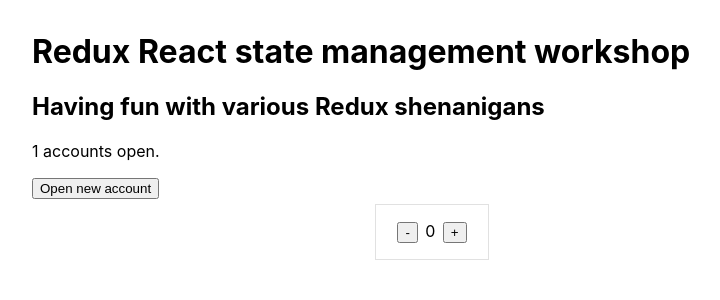
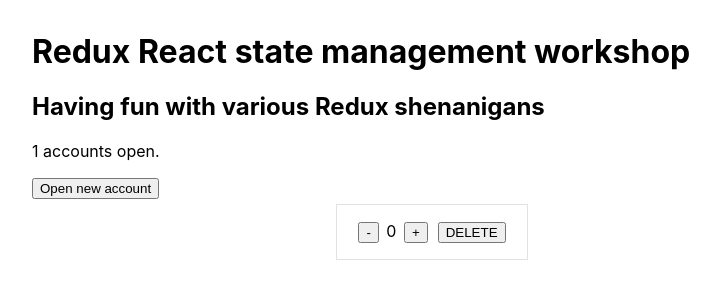
Before and after one commit to Blewin/react-redux-state-management-workshop, a React (Create React App) app: page / in a window 1280 px wide. Both pictures are taken after a click on the button "Open new account". Shown: the top 300 px of the page, without its empty margins (208-928 px from the left). Built offline with nearby package versions, Linux system fonts and the light colour scheme.

Commit message:
Added deleting users feature

```diff
--- a/src/components/Counter.js
+++ b/src/components/Counter.js
@@ -18,6 +18,10 @@
         <button onClick={this._onPlusClicked} className="counter__button">
           +
         </button>
+
+        <button onClick={this._onDeleteClicked} className="counter__button">
+          DELETE
+        </button>
       </div>
     );
   }
@@ -28,6 +32,10 @@
 
   _onPlusClicked = () => {
     this.props.onIncrement();
+  };
+
+  _onDeleteClicked = () => {
+    this.props.onDelete();
   };
 }
 
@@ -41,6 +49,7 @@
   return {
     onIncrement: () => dispatch({type: 'INCREMENT', id: props.userId}),
     onDecrement: () => dispatch({type: 'DECREMENT', id: props.userId}),
+    onDelete: () => dispatch({type: 'DELETE', id: props.userId}),
   }
 }
 
--- a/src/reducers/accounts.js
+++ b/src/reducers/accounts.js
@@ -25,6 +25,14 @@
         [action.id]: state[action.id] - 1,
       };
 
+    case 'DELETE':
+      const {
+        [action.id]: _,
+        ...newState
+      } = state;
+
+      return newState;
+
     // initial state
     default:
       return state;
```
